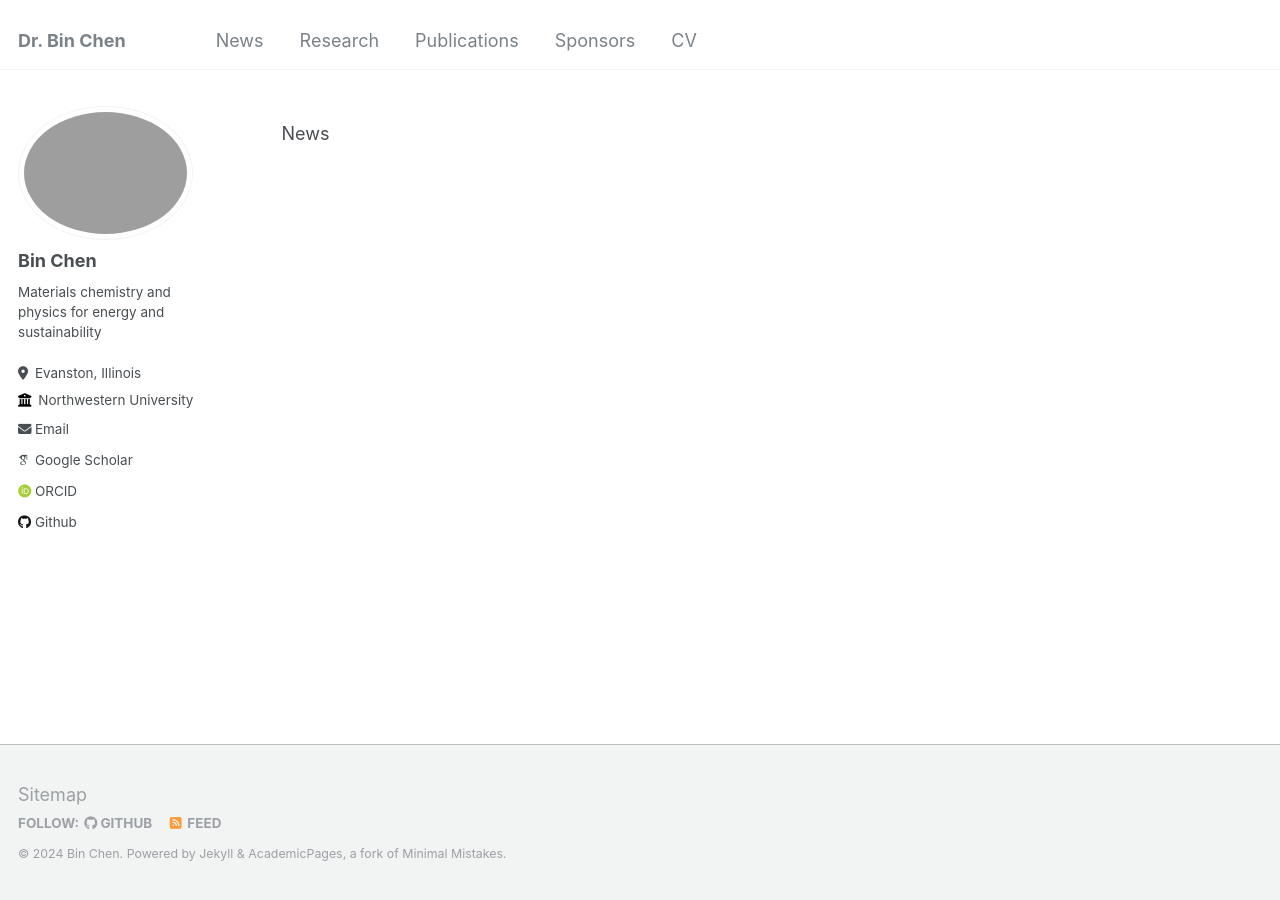
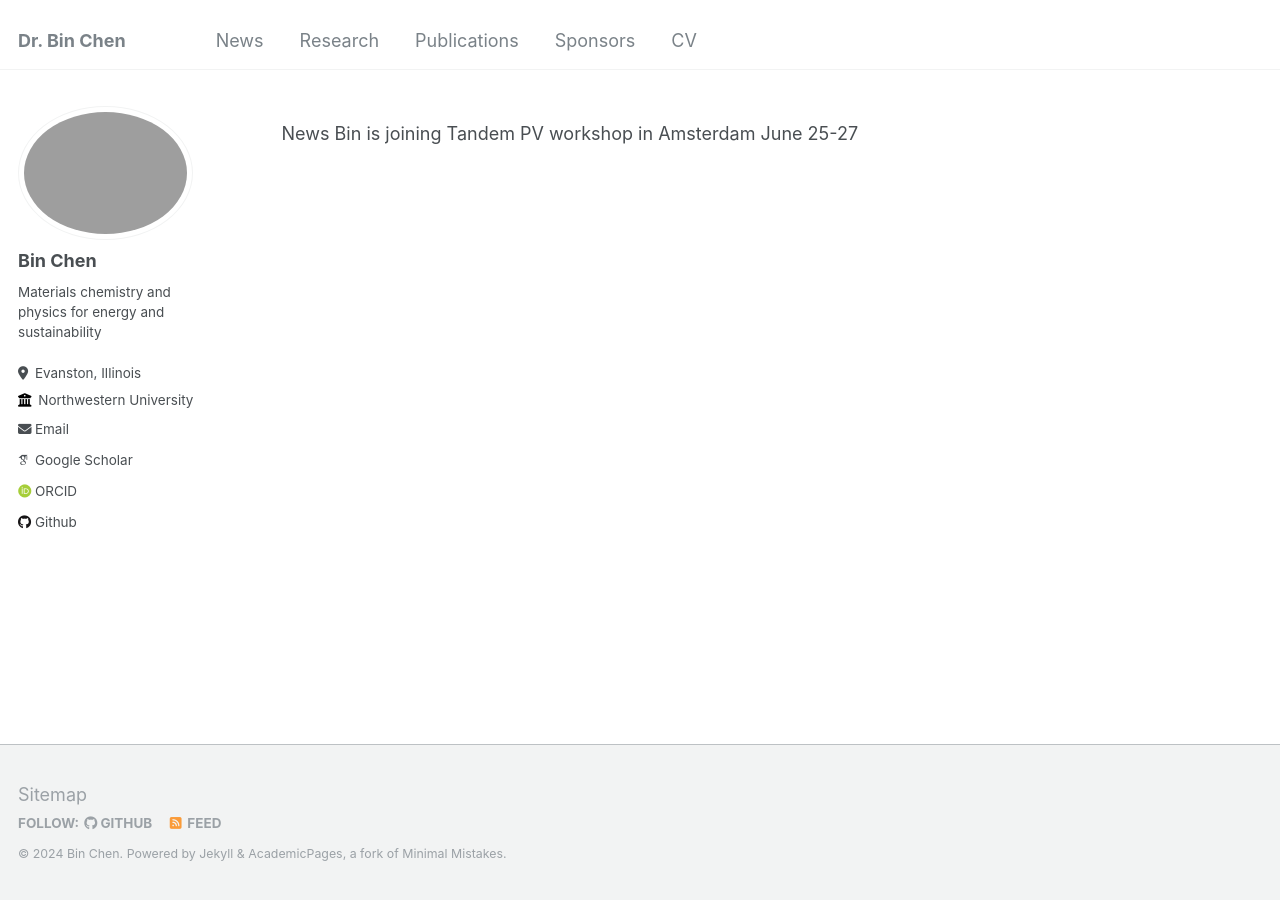
Before and after one commit to chenbinzero/chenbinzero.github.io, a Jekyll site: the page built from _pages/news.md, in a window 1280 px wide. Built offline with Jekyll 4.4.1, drawn with Linux system fonts in a browser that asks for light colours; some web fonts are replaced.

Commit message:
Update news.md

```diff
--- a/_pages/news.md
+++ b/_pages/news.md
@@ -8,3 +8,4 @@
 ---
 
 News
+Bin is joining Tandem PV workshop in Amsterdam June 25-27
```
